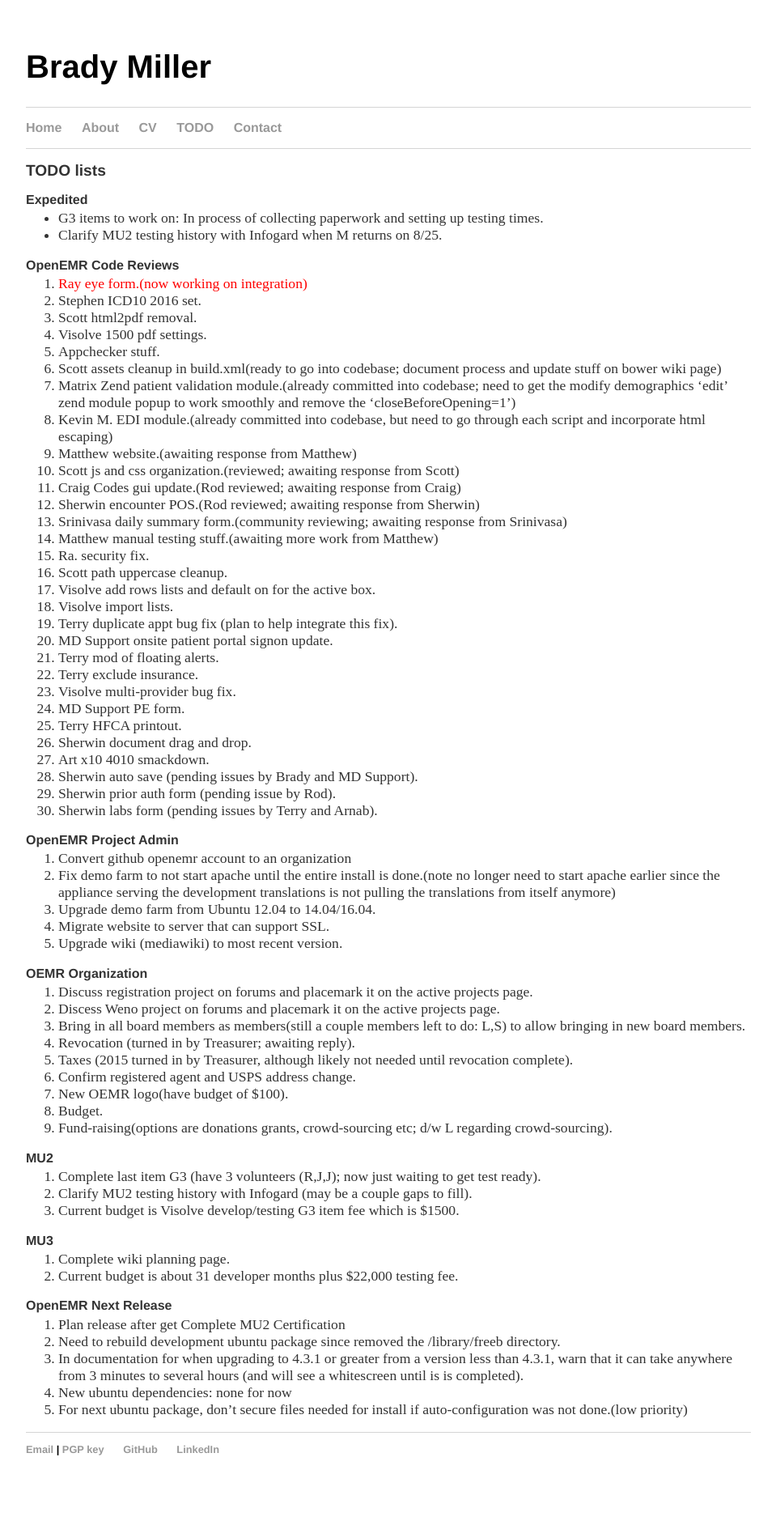
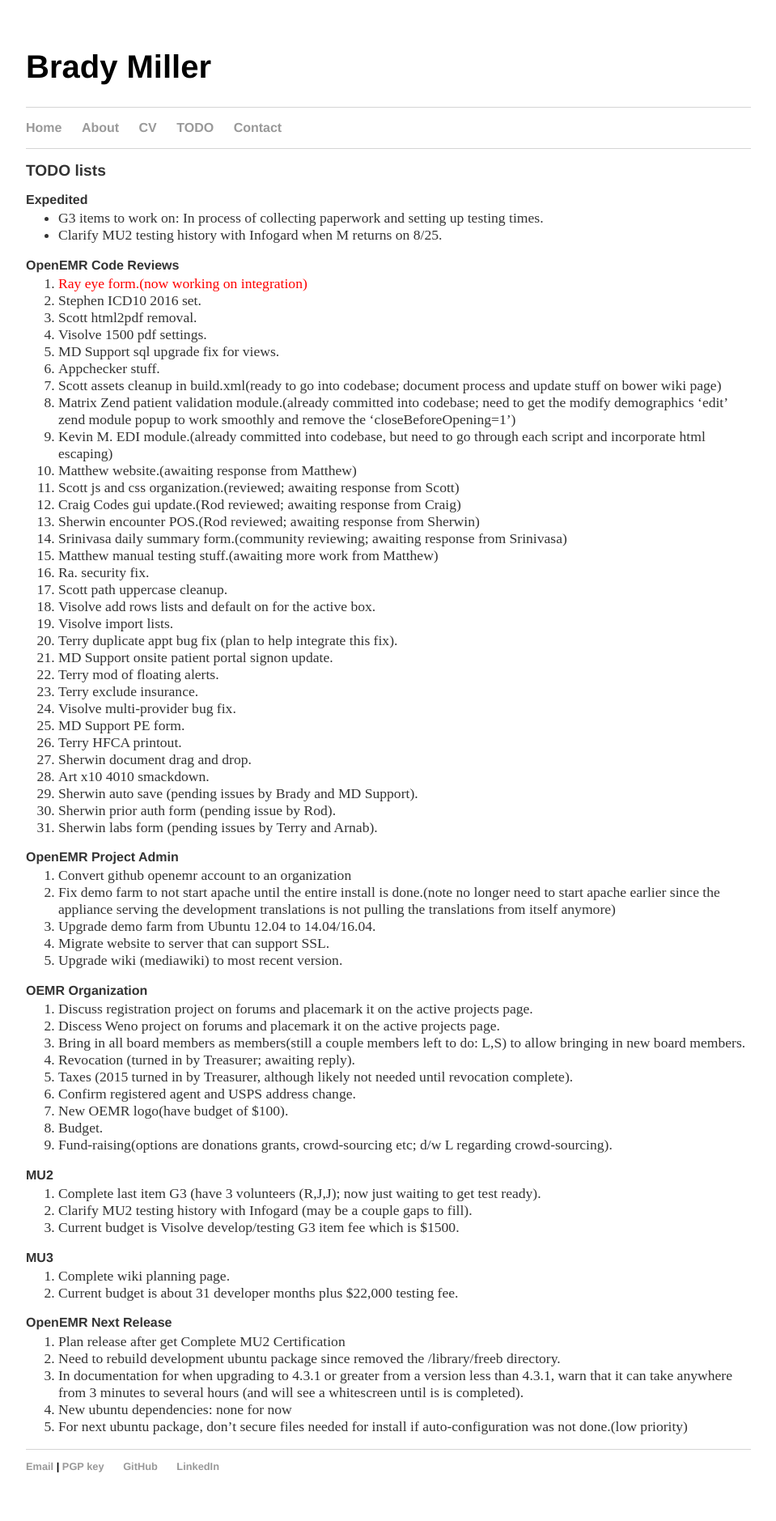
Before and after one commit to bradymiller/bradymiller.github.io, a Jekyll site: the page built from todo/index.md, in a window 1280 px wide. Shown: the whole page at 81% size, without its empty margins (160-1119 px from the left). Built offline with Jekyll 4.4.1, drawn with Linux system fonts in a browser that asks for light colours; before the commit the page ends 1858 px from its top, so only the background shows below that.

Commit message:
Update todo list

```diff
--- a/todo/index.md
+++ b/todo/index.md
@@ -12,6 +12,7 @@
 1. Stephen ICD10 2016 set.
 1. Scott html2pdf removal.
 1. Visolve 1500 pdf settings.
+1. MD Support sql upgrade fix for views.
 1. Appchecker stuff.
 1. Scott assets cleanup in build.xml(ready to go into codebase; document process and update stuff on bower wiki page)
 1. Matrix Zend patient validation module.(already committed into codebase; need to get the modify demographics 'edit' zend module popup to work smoothly and remove the 'closeBeforeOpening=1')
```
